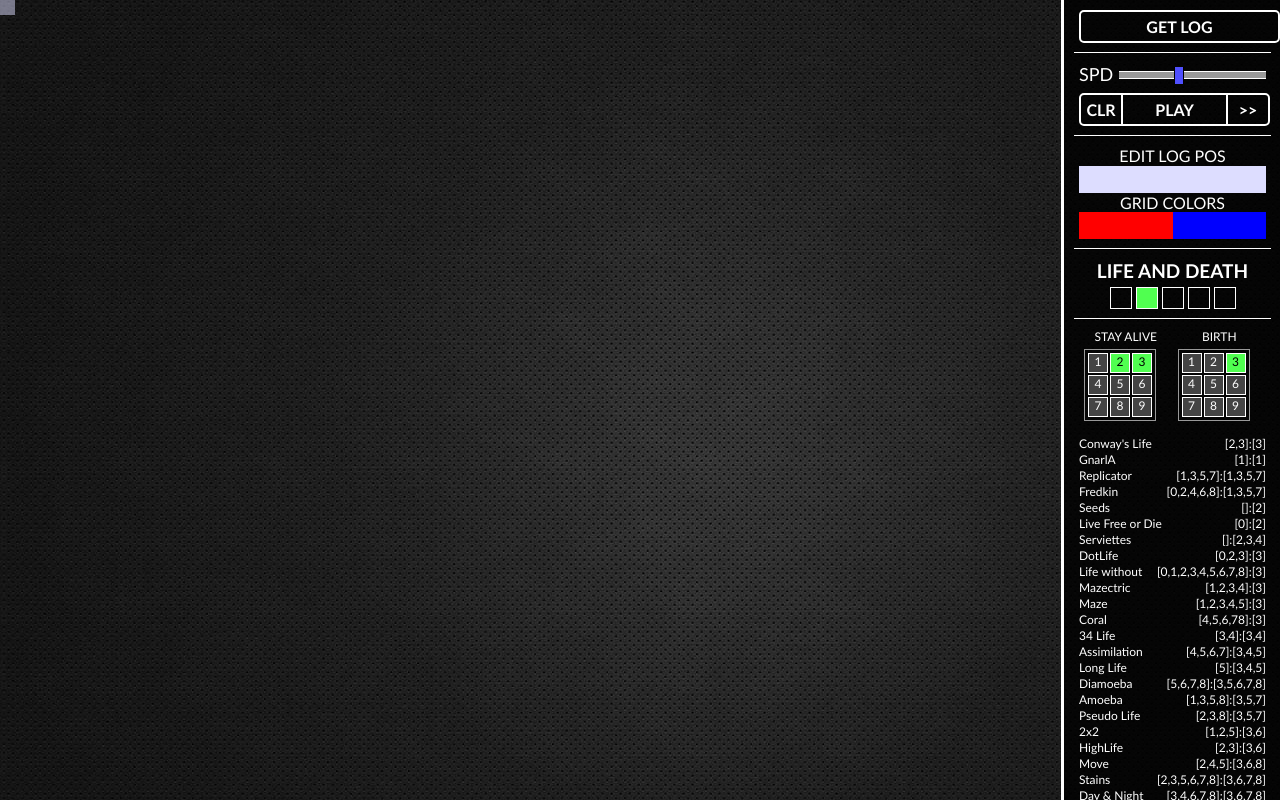
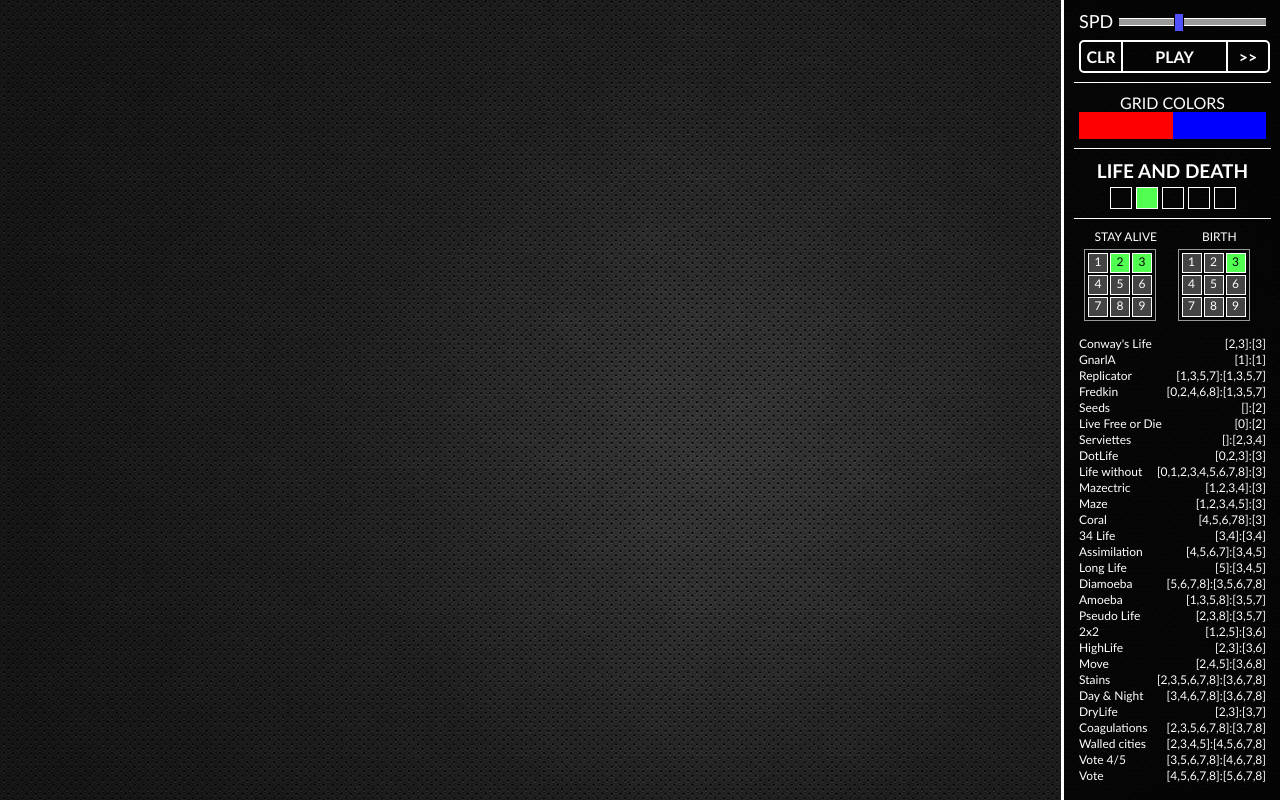
Before and after one commit to DearthFunk/Cellular-Automation, a plain HTML site: page index.html in a window 1280 px wide. Drawn offline with Linux system fonts and the light colour scheme.

Commit message:
remove the logging thing

```diff
--- a/app/app.controller.js
+++ b/app/app.controller.js
@@ -6,7 +6,6 @@
 			'boardModule',
 			'menuModule',
 			'genColorsServiceModule',
-			'menuServiceModule',
-			'logServiceModule'
+			'menuServiceModule'
 		])
 })();
--- a/app/board/board.directive.js
+++ b/app/board/board.directive.js
@@ -15,8 +15,8 @@
 		return directive;
 	}
 
-	boardController.$inject = ['$scope', '$element', '$window', '$timeout', 'genColors', 'menuService', 'GROWTH_TYPES', 'LOG_TYPE', 'log'];
-	function boardController($scope, $element, $window, $timeout, genColors, menuService, GROWTH_TYPES, LOG_TYPE, log) {
+	boardController.$inject = ['$scope', '$element', '$window', '$timeout', 'genColors', 'menuService', 'GROWTH_TYPES'];
+	function boardController($scope, $element, $window, $timeout, genColors, menuService, GROWTH_TYPES) {
 
 		var prom;
 		var w = 0;
@@ -72,13 +72,7 @@
 			if((x != lastX || y != lastY) && x > 0 && y > 0 && x <= cellsW && y <= cellsH) {
 				lastX = x;
 				lastY = y;
-				if (log.editingPos) {
-					log.logX = x;
-					log.logY = y;
-				}
-				else {
-					gridToggleCell(x,y, grid, true);
-				}
+				gridToggleCell(x,y, grid, true);
 				animationDraw();
 			}
 		}
@@ -96,13 +90,11 @@
 			gridRecalculateSize();
 			animationRecalculateColors();
 			animationDraw();
-			log.addEntry(LOG_TYPE.GRID_RESIZE, cellsW, cellsH);
 		}
 
 		////////////////////////////////////////////////////
 
 		function gridClear() {
-			log.addEntry(LOG_TYPE.CLEAR);
 			for (var y = 0; y < grid.length; y++) {
 				for (var x = 0; x < grid[y].length; x++) {
 					grid[y][x].active = false;
@@ -158,7 +150,6 @@
 		function gridToggleCell(x,y, theArray, mouse) {
 			var cell = theArray[y][x];
 			cell.active = !cell.active;
-			log.addEntry(mouse ? LOG_TYPE.MOUSE_TOGGLE : LOG_TYPE.CELL_TOGGLE, x-log.logX, y-log.logY);
 			for (var i = 0; i < surroundingCells.length; i++) {
 				if (i !== 4) { // 4 is the center cell, so it is skipped
 					var surroundingCell = theArray[y + surroundingCells[i].y][x + surroundingCells[i].x];
@@ -205,10 +196,7 @@
 			for (var y = 1; y < grid.length - 1; y++) {
 				for (var x = 1; x < grid[y].length - 1; x++) {
 					var cell = grid[y][x];
-					if (x === log.logX && y === log.logY) {
-						animationDrawCell(cell, cell.active ? log.color : log.colorActive);
-					}
-					else if (cell.active) {
+					if (cell.active) {
 						animationDrawCell(cell, gridColorArray[x]);
 					}
 				}
--- a/app/menu/menu.directive.js
+++ b/app/menu/menu.directive.js
@@ -17,9 +17,9 @@
 		return directive;
 	}
 
-	menuController.$inject = ['$scope', '$rootScope', 'GROWTH_TYPES', 'menuService', 'log'];
+	menuController.$inject = ['$scope', '$rootScope', 'GROWTH_TYPES', 'menuService'];
 
-	function menuController($scope, $rootScope, GROWTH_TYPES, menuService, log) {
+	function menuController($scope, $rootScope, GROWTH_TYPES, menuService) {
 
 		$scope.RULE_TEMPLATES = [
 			{stayAlive:[2,3], birth:[3], name:"Conway's Life", description:"A chaotic rule that is by far the most well-known and well-studied. It exhibits highly complex behavior."},
@@ -51,7 +51,7 @@
 			{stayAlive:[3,5,6,7,8], birth:[4,6,7,8], name:"Vote 4/5", description:"A modification of the standard Gérard Vichniac voting rule, also known as 'Anneal', used as a model for majority voting."},
 			{stayAlive:[4,5,6,7,8], birth:[5,6,7,8], name:"Vote", description:"Standard Gérard Vichniac voting rule, also known as 'Majority', used as a model for majority voting."}
 		];
-		$scope.log = log;
+
 		$scope.menuService = menuService;
 		$scope.GROWTH_TYPES = GROWTH_TYPES;
 
--- a/app/menu/menu.html
+++ b/app/menu/menu.html
@@ -1,7 +1,4 @@
 <div class="menuContainer verticalScrollBarLight" data-ng-style="{width: menuSize + 'px'}">
-	<div class="section genLog">
-		<div class="genLogButton" data-ng-click="log.generateCSV()">GET LOG</div>
-	</div>
 	<div class="section playPause">
 		<div class="speedControls">
 			<div class="speed">{{editingSpeed ? menuService.animationSpeed : 'SPD'}}</div>
@@ -22,12 +19,6 @@
 		</div>
 	</div>
 	<div class="section colorPickers">
-		<div class="editingLogPosition"
-		     data-ng-class="{active: log.editingPos}"
-		     data-ng-click="log.editingPos = !log.editingPos">
-			EDIT LOG POS
-		</div>
-		<input class="logPos" data-ng-change="log.recalculateColor()" type="color" data-ng-model="log.color">
 		GRID COLORS<br>
 		<input type="color" data-ng-change="recalculateColors()" data-ng-model="menuService.colorOne"><input type="color" data-ng-change="recalculateColors()" data-ng-model="menuService.colorTwo">
 	</div>
--- a/app/menu/menu.less
+++ b/app/menu/menu.less
@@ -42,21 +42,6 @@ div.menuContainer {
 		font-size: 16px;
 		input[type='checkbox'] {
 
-		}
-	}
-	div.genLog {
-		> div.genLogButton {
-			width: 100%;
-			border: 2px solid #FFFFFF;
-			border-radius: 5px;
-			cursor: pointer;
-			text-align: center;
-			padding: 5px;
-			font-size: 16px;
-			font-weight: bold;
-			&:hover {
-				background-color: @menuBlue;
-			}
 		}
 	}
 	div.playPause {
@@ -120,20 +105,6 @@ div.menuContainer {
 		> input::-webkit-color-swatch {
 			border: none;
 		}
-		> input.logPos {
-			width: 100%;
-		}
-		> div.editingLogPosition {
-			cursor: pointer;
-			margin-bottom: 1px;
-			&:hover {
-				background-color: @menuBlue;
-			}
-			&.active {
-				background-color: @menuGreen;
-				color: #000000;
-			}
-		}
 	}
 	div.growthTypes {
 		text-align: center;
--- a/app/services/log.service.js
+++ /dev/null
@@ -1,70 +0,0 @@
-(function () {
-	'use strict';
-
-	angular
-		.module('logServiceModule', [])
-		.service('log', log)
-		.constant('LOG_TYPE', {
-			STEP: '-',
-			CLEAR: 'CLEAR',
-			GRID_RESIZE: 'R',
-			CELL_TOGGLE: 'T',
-			MOUSE_TOGGLE: 'M'
-		});
-
-	log.$inject = ['genColors'];
-
-	function log(genColors) {
-
-		var clr = '#DDDDFF';
-
-		var service = {
-			logX: 1,
-			logY: 1,
-			log: [],
-			editingPos: false,
-			color: clr,
-			colorActive: genColors.convert.rgba(clr, 0.5),
-			addEntry: addEntry,
-			generateCSV: generateCSV,
-			recalculateColor: recalculateColor
-		};
-
-		return service;
-
-		/////////////////////////////////
-
-		function recalculateColor() {
-			service.colorActive = genColors.convert.rgba(service.color,0.5);
-		}
-		function addEntry(type, x, y) {
-			service.log.push([type, x, y]);
-		}
-		function generateCSV() {
-			var csvFile = '';
-			var logFileName = 'log.csv';
-			for (var i = 0; i < service.log.length; i++) {
-				csvFile += service.log[i] + '|';
-			}
-			var blob = new Blob([csvFile], { type: 'text/csv;charset=utf-8;' });
-
-			if (navigator.msSaveBlob) { // IE 10+
-				navigator.msSaveBlob(blob, logFileName);
-			} else {
-				var link = document.createElement("a");
-				if (link.download !== undefined) { // feature detection
-					// Browsers that support HTML5 download attribute
-
-					var url = URL.createObjectURL(blob);
-					link.setAttribute("href", url);
-					link.setAttribute("download", logFileName);
-					link.style.visibility = 'hidden';
-					document.body.appendChild(link);
-					link.click();
-					document.body.removeChild(link);
-				}
-			}
-		}
-
-	}
-})();
--- a/index.html
+++ b/index.html
@@ -15,7 +15,6 @@
 	<!-- SERVICES -->
 	<script type="text/javascript" src="app/services/genColors.service.js"></script>
 	<script type="text/javascript" src="app/services/menu.service.js"></script>
-	<script type="text/javascript" src="app/services/log.service.js"></script>
 
 	<!-- APP -->
 	<script type="text/javascript" src="app/board/board.directive.js"></script>
```
